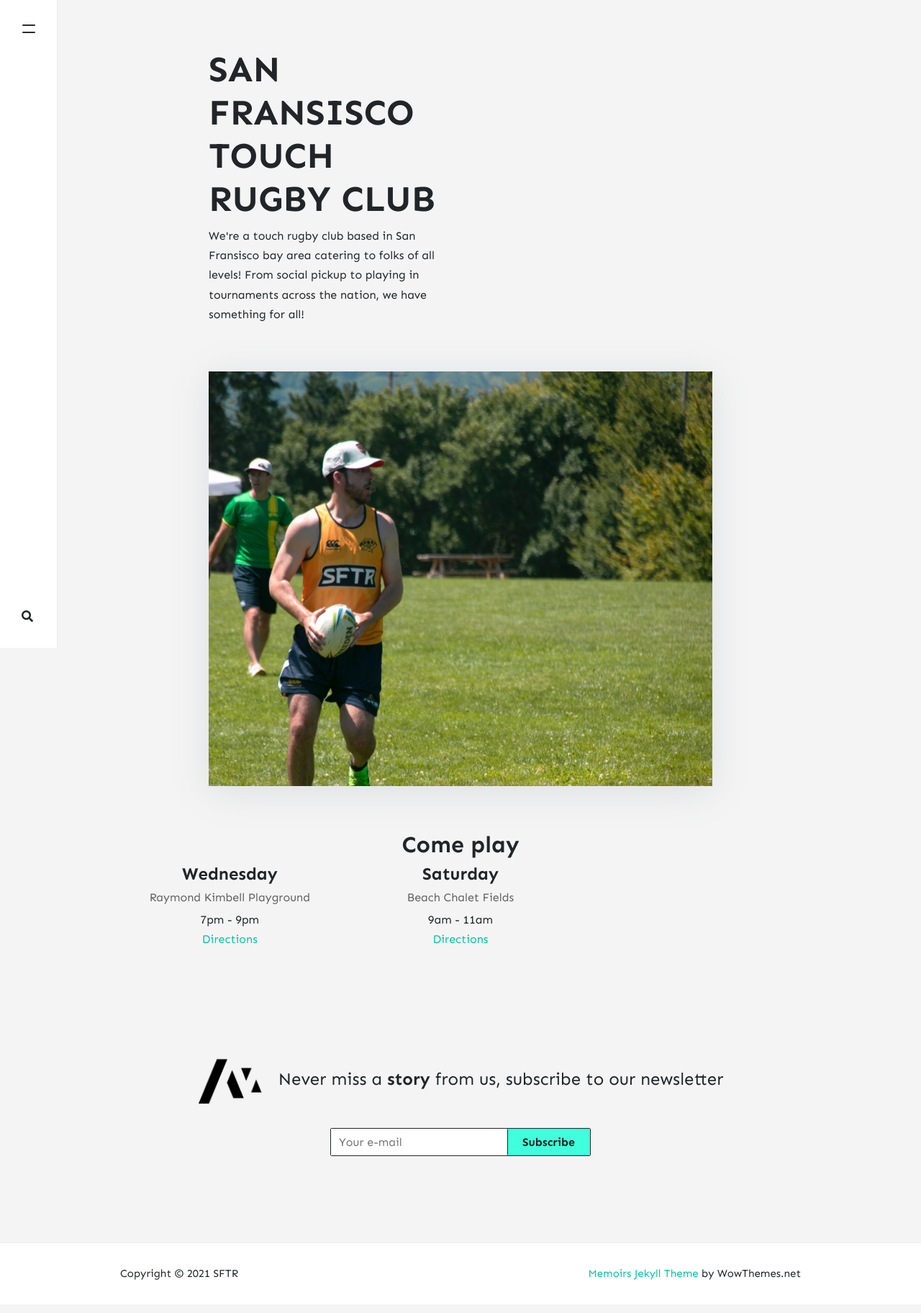
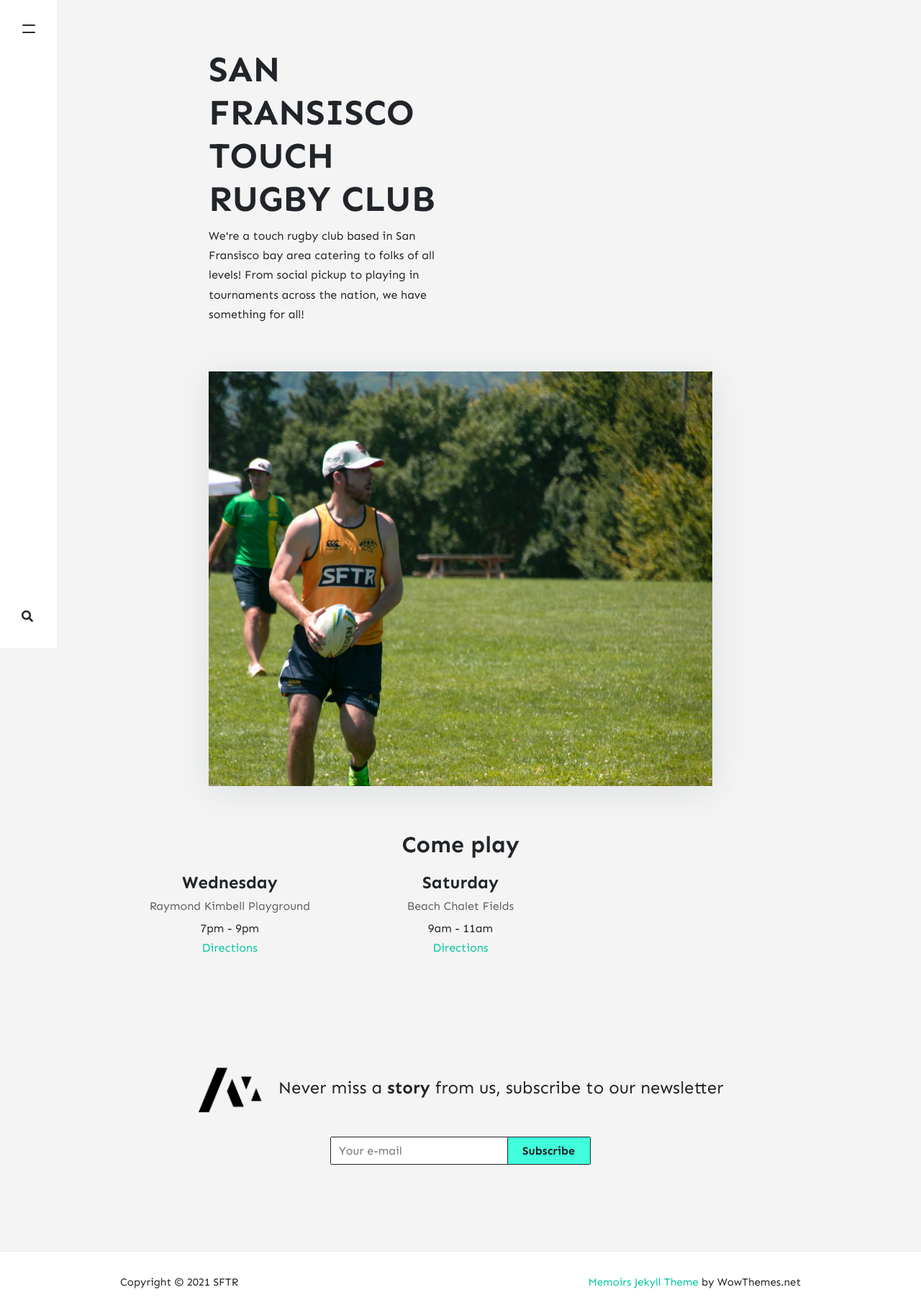
Before and after one commit to stackbit-projects/blue-triceratops-4f502, a Jekyll site: the page built from _pages/about.md, in a window 1280 px wide. Shown: the whole page at 72% size. Built offline with Jekyll 4.4.1, drawn with Linux system fonts in a browser that asks for light colours; nearby versions of some CDN libraries; comment, search, counter and statistics services are not loaded.

Commit message:
home.html: changed

```diff
--- a/_layouts/home.html
+++ b/_layouts/home.html
@@ -19,7 +19,7 @@ permalink: "/home.html"
 </div>
 
 <div class="section">
-    <h2 class="section-title ">Come play</h2>
+    <h2 class="section-title spacer-20">Come play</h2>
     <div class="column-group">
         <div class="three-column">
             <h4>Wednesday</h4>
```
